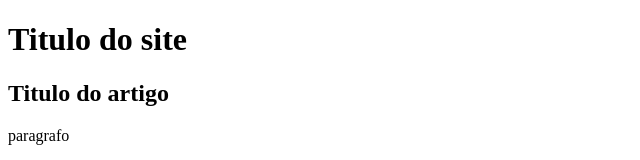
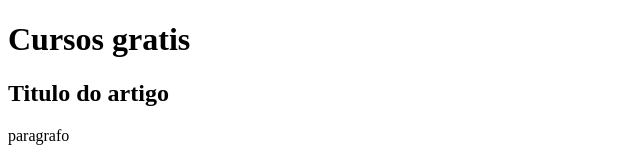
Before and after one commit to RenanTeixeira197/projeto-site, a plain HTML site: page index.html in a window 1280 px wide. Shown: the top 160 px of the page, without its empty margins (0-640 px from the left). Drawn offline with Linux system fonts and the light colour scheme.

Commit message:
Criando conteudo

```diff
--- a/index.html
+++ b/index.html
@@ -8,7 +8,7 @@
 <body>
     <main>
         <header>
-            <h1>Titulo do site</h1>
+            <h1>Cursos gratis</h1>
             <article>
                 <h2>Titulo do artigo</h2>
                 <p>paragrafo</p>
```
